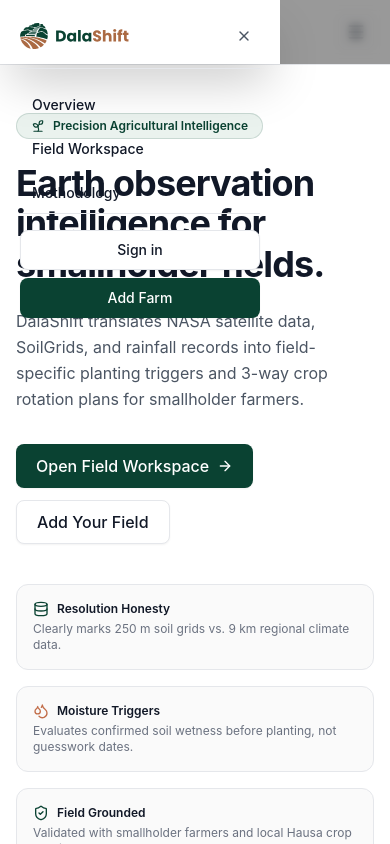
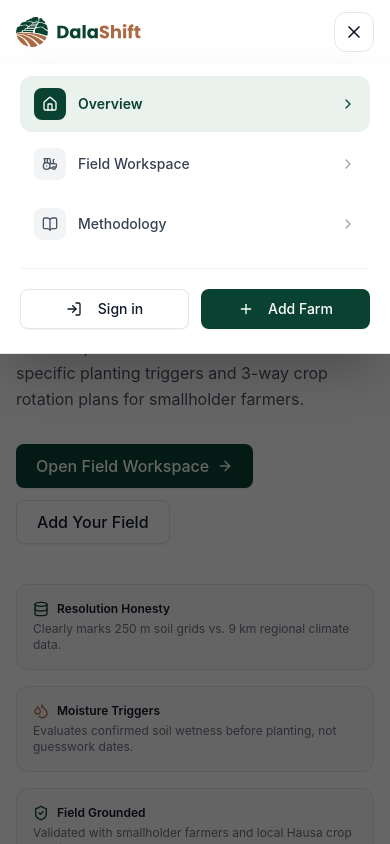
Before and after one commit to vip-ultr/dalashift, a Next.js app in the folder apps/web/: page / in a window 390 px wide. Both pictures are taken after a click on the button "Open navigation menu". Shown: the top 844 px of the page. Built offline with nearby package versions, Linux system fonts and the light colour scheme.

Commit message:
fix(nav): replace blurry transparent mobile menu with solid modern dropdown

```diff
--- a/apps/web/src/components/layout/public-navbar.tsx
+++ b/apps/web/src/components/layout/public-navbar.tsx
@@ -4,8 +4,9 @@ import Image from 'next/image';
 import Link from 'next/link';
 import { usePathname } from 'next/navigation';
 import { useState } from 'react';
-import { Menu, X } from 'lucide-react';
+import { BookOpen, ChevronRight, Home, LogIn, Menu, Plus, Tractor, X } from 'lucide-react';
 
+import { cn } from '../../lib/utilities/cn';
 import { Button } from '../ui/button';
 
 export function PublicNavbar() {
@@ -13,13 +14,13 @@ export function PublicNavbar() {
   const [mobileMenuOpen, setMobileMenuOpen] = useState(false);
 
   const navLinks = [
-    { href: '/', label: 'Overview' },
-    { href: '/farms', label: 'Field Workspace' },
-    { href: '/methodology', label: 'Methodology' },
+    { href: '/', label: 'Overview', icon: Home },
+    { href: '/farms', label: 'Field Workspace', icon: Tractor },
+    { href: '/methodology', label: 'Methodology', icon: BookOpen },
   ];
 
   return (
-    <header className="sticky top-0 z-40 w-full border-b border-[#e5e7eb] bg-white/95 backdrop-blur-md">
+    <header className="sticky top-0 z-50 w-full border-b border-[#e5e7eb] bg-white">
       <div className="mx-auto flex h-16 max-w-7xl items-center justify-between px-4 sm:px-6 lg:px-8">
         {/* Brand Logo */}
         <Link href="/" className="flex items-center gap-2">
@@ -65,74 +66,84 @@ export function PublicNavbar() {
           </Link>
         </div>
 
-        {/* Mobile Hamburger Button */}
+        {/* Mobile Hamburger / Close Button */}
         <div className="flex md:hidden">
           <button
             type="button"
-            onClick={() => setMobileMenuOpen(true)}
-            className="flex size-9 items-center justify-center rounded-lg border border-[#e5e7eb] text-[#4b5563] hover:bg-[#f3f4f6]"
-            aria-label="Open navigation menu"
+            onClick={() => setMobileMenuOpen((prev) => !prev)}
+            className="flex size-10 items-center justify-center rounded-xl border border-[#e5e7eb] bg-white text-[#111827] hover:bg-[#f9fafb] active:bg-[#f3f4f6] transition-colors cursor-pointer"
+            aria-label={mobileMenuOpen ? 'Close navigation menu' : 'Open navigation menu'}
+            aria-expanded={mobileMenuOpen}
           >
-            <Menu className="size-5" />
+            {mobileMenuOpen ? <X className="size-5" /> : <Menu className="size-5" />}
           </button>
         </div>
       </div>
 
-      {/* Mobile Slide-Over Drawer from Left */}
+      {/* Mobile Menu Panel - Solid, Modern, Professional Dropdown */}
       {mobileMenuOpen && (
-        <div className="fixed inset-0 z-50 flex md:hidden">
-          {/* Backdrop */}
+        <div className="fixed inset-x-0 top-16 bottom-0 z-50 flex flex-col md:hidden">
+          {/* Solid dim backdrop without blur */}
           <div
-            className="fixed inset-0 bg-black/40 backdrop-blur-xs transition-opacity"
+            className="fixed inset-0 top-16 bg-black/60 transition-opacity"
             onClick={() => setMobileMenuOpen(false)}
+            aria-hidden="true"
           />
 
-          {/* Drawer Panel */}
-          <div className="relative flex w-[280px] max-w-[80vw] flex-col justify-between bg-white p-5 shadow-2xl">
-            <div>
-              <div className="flex items-center justify-between pb-4 border-b border-[#e5e7eb]">
-                <Image
-                  src="/brand/logo-horizontal.svg"
-                  alt="DalaShift"
-                  width={120}
-                  height={28}
-                  className="h-7 w-auto"
-                />
-                <button
-                  type="button"
-                  onClick={() => setMobileMenuOpen(false)}
-                  className="flex size-8 items-center justify-center rounded-md text-[#4b5563] hover:bg-[#f3f4f6]"
-                  aria-label="Close menu"
-                >
-                  <X className="size-4" />
-                </button>
-              </div>
-
-              <nav className="mt-4 flex flex-col gap-1">
-                {navLinks.map((item) => (
+          {/* Solid Opaque White Menu Container */}
+          <div className="relative z-10 w-full border-b border-[#e5e7eb] bg-white shadow-2xl animate-in slide-in-from-top-2 duration-200">
+            <div className="px-5 pt-3 pb-6 space-y-4">
+              <nav className="flex flex-col space-y-1">
+                {navLinks.map((item) => {
+                  const active = pathname === item.href;
+                  const Icon = item.icon;
+                  return (
                     <Link
                       key={item.href}
                       href={item.href}
                       onClick={() => setMobileMenuOpen(false)}
-                    className="flex h-10 items-center rounded-lg px-3 text-sm font-medium text-[#111827] hover:bg-[#eaf2ee] hover:text-[#0a4232]"
+                      className={cn(
+                        'flex items-center justify-between rounded-xl px-3.5 py-3 text-sm font-medium transition-colors',
+                        active
+                          ? 'bg-[#eaf2ee] text-[#0a4232] font-semibold'
+                          : 'text-[#374151] hover:bg-[#f9fafb] hover:text-[#111827]',
+                      )}
                     >
-                    {item.label}
+                      <div className="flex items-center gap-3">
+                        <span
+                          className={cn(
+                            'flex size-8 items-center justify-center rounded-lg',
+                            active ? 'bg-[#0a4232] text-white' : 'bg-[#f3f4f6] text-[#4b5563]',
+                          )}
+                        >
+                          <Icon className="size-4" />
+                        </span>
+                        <span>{item.label}</span>
+                      </div>
+                      <ChevronRight
+                        className={cn('size-4', active ? 'text-[#0a4232]' : 'text-[#9ca3af]')}
+                      />
                     </Link>
-                ))}
+                  );
+                })}
               </nav>
-            </div>
 
-            <div className="flex flex-col gap-2 pt-4 border-t border-[#e5e7eb]">
+              <div className="h-px w-full bg-[#f3f4f6]" />
+
+              <div className="grid grid-cols-2 gap-3 pt-1">
                 <Link href="/login" onClick={() => setMobileMenuOpen(false)}>
-                <Button variant="secondary" size="md" className="w-full">
-                  Sign in
+                  <Button variant="secondary" size="md" className="w-full justify-center">
+                    <LogIn className="mr-2 size-4" />
+                    <span>Sign in</span>
                   </Button>
                 </Link>
                 <Link href="/farms/new" onClick={() => setMobileMenuOpen(false)}>
-                <Button variant="primary" size="md" className="w-full">
-                  Add Farm
+                  <Button variant="primary" size="md" className="w-full justify-center">
+                    <Plus className="mr-1.5 size-4" />
+                    <span>Add Farm</span>
                   </Button>
                 </Link>
+              </div>
             </div>
           </div>
         </div>
--- a/apps/web/src/components/layout/workspace-rail.tsx
+++ b/apps/web/src/components/layout/workspace-rail.tsx
@@ -113,12 +113,12 @@ export function WorkspaceRail() {
         <div className="fixed inset-0 z-50 flex lg:hidden print:hidden">
           {/* Backdrop */}
           <div
-            className="fixed inset-0 bg-black/40 backdrop-blur-xs transition-opacity"
+            className="fixed inset-0 bg-black/60 transition-opacity"
             onClick={() => setMobileDrawerOpen(false)}
           />
 
           {/* Drawer Panel */}
-          <aside className="relative flex w-[280px] max-w-[85vw] flex-col justify-between bg-white p-5 shadow-2xl">
+          <aside className="relative flex w-[280px] max-w-[85vw] flex-col justify-between bg-white p-5 shadow-2xl border-r border-[#e5e7eb]">
             <div>
               <div className="flex items-center justify-between pb-4 border-b border-[#e5e7eb]">
                 <Image
```
Lines whose indentation alone changed are shown as unchanged.
